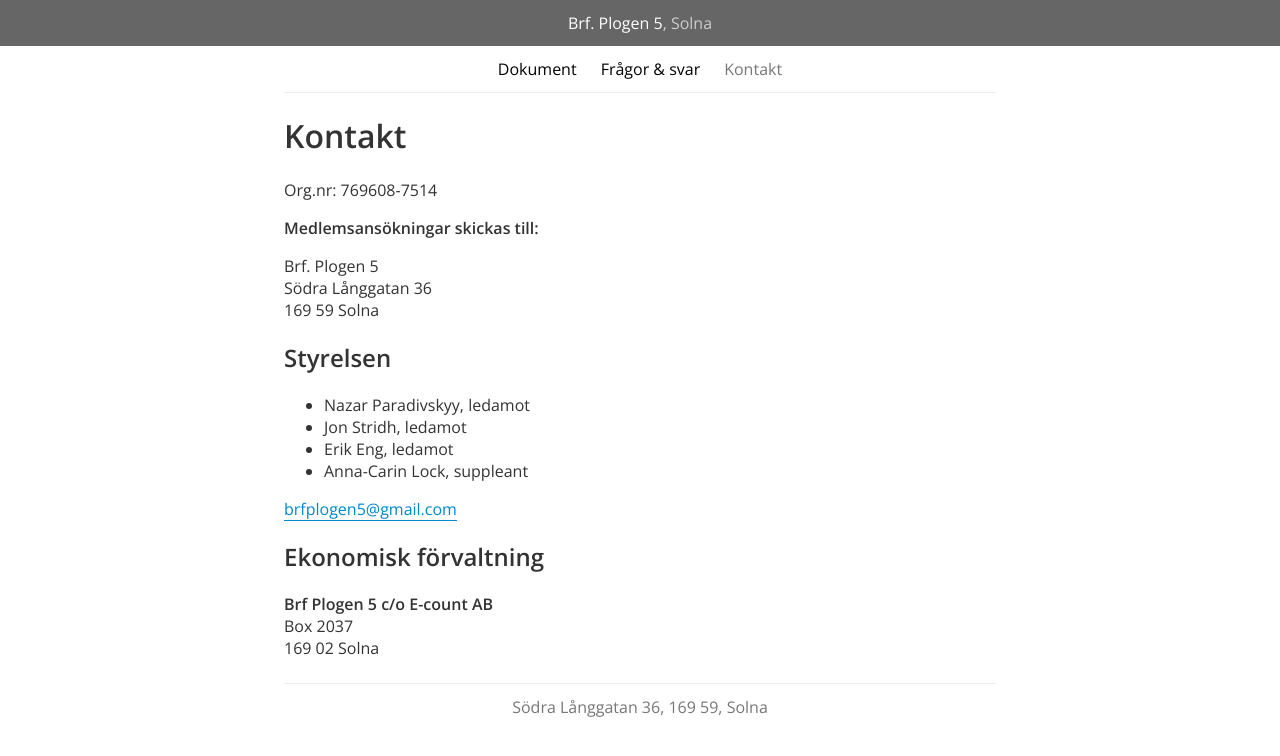
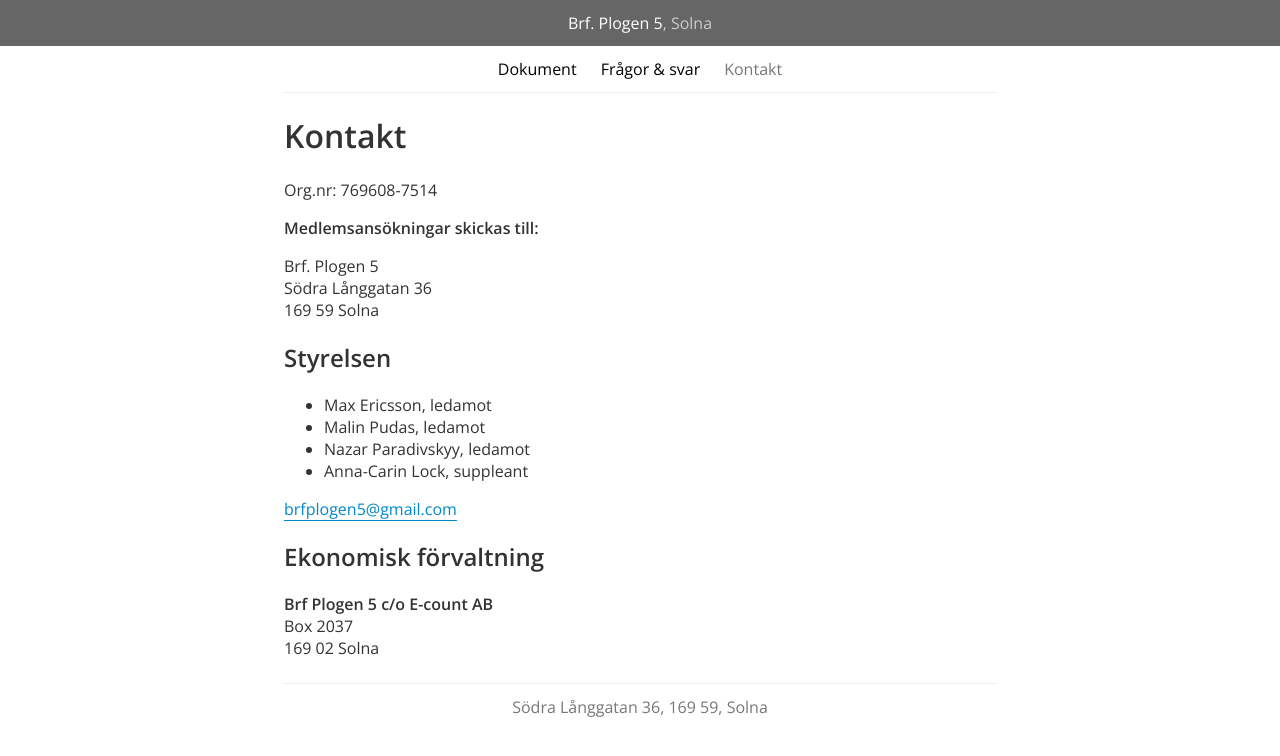
Before and after one commit to brfplogen5/brfplogen5.github.io, a Jekyll site: the page built from kontakt.md, in a window 1280 px wide. Shown: the top 756 px of the page. Built offline with Jekyll 4.4.1, drawn with Linux system fonts in a browser that asks for light colours.

Commit message:
Update board

```diff
--- a/kontakt.md
+++ b/kontakt.md
@@ -15,9 +15,9 @@ Södra Långgatan 36<br />
 
 ## Styrelsen
 
+* Max Ericsson, ledamot
+* Malin Pudas, ledamot
 * Nazar Paradivskyy, ledamot
-* Jon Stridh, ledamot
-* Erik Eng, ledamot
 * Anna-Carin Lock, suppleant
 
 
```
